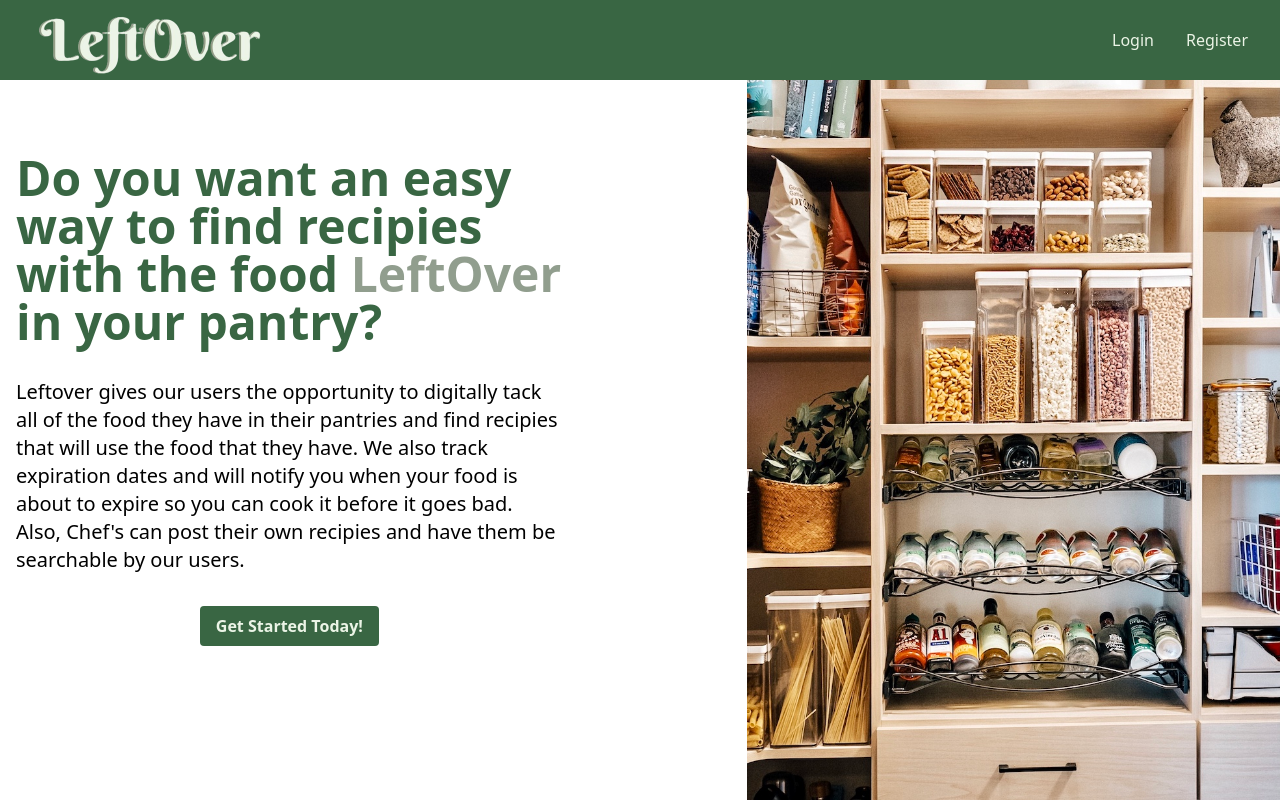
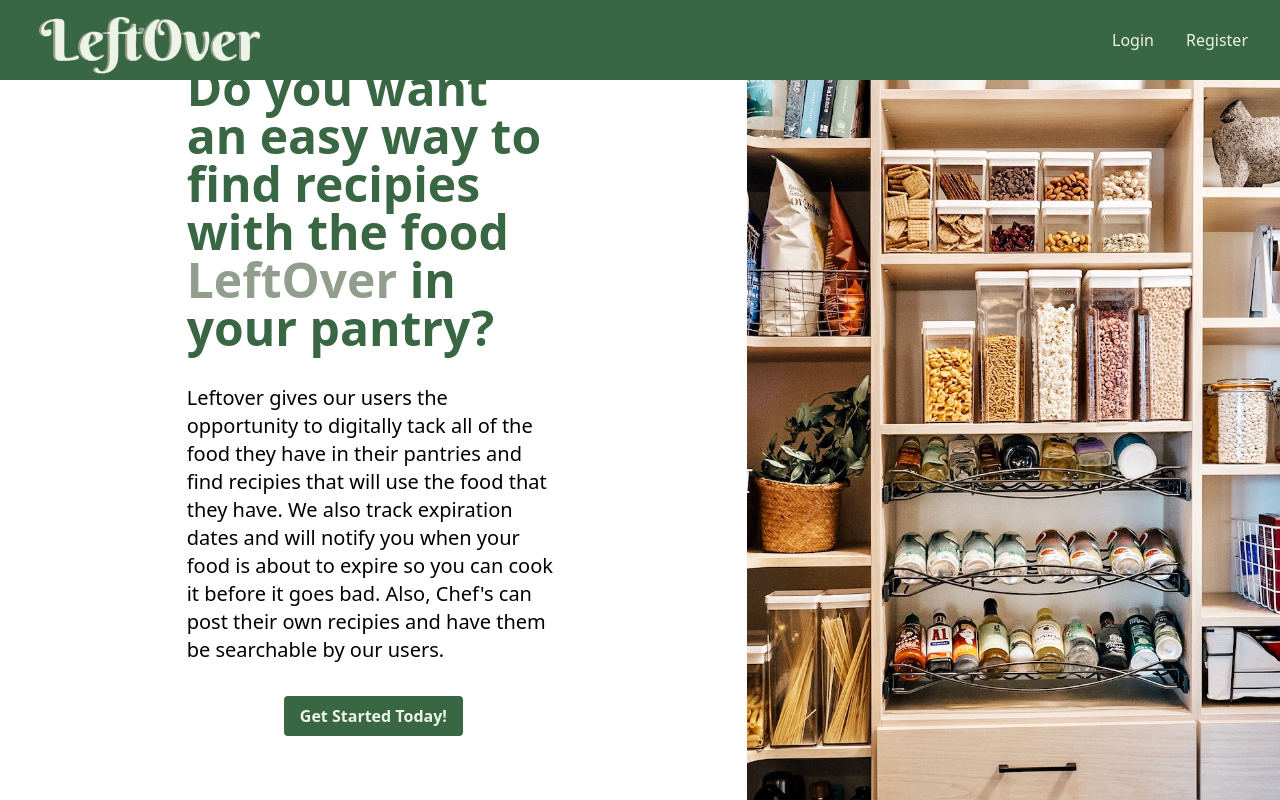
Before and after one commit to mastergoureau/EPantry, a Next.js app in the folder COP4521/leftover/: page / in a window 1280 px wide. Built offline with nearby package versions, Linux system fonts and the light colour scheme.

Commit message:
Fixes the home page on all screen sizes

```diff
--- a/COP4521/leftover/src/app/page.js
+++ b/COP4521/leftover/src/app/page.js
@@ -3,10 +3,9 @@ import Link from 'next/link';
 
 export default function Home() {
   return (
-    <div className="h-screen flex">
-      <div className="w-full flex items-center justify-center">
-        <div className="container mx-auto flex flex-col lg:flex-row lg:gap-2 gap-6 space-x-extra">
-          <div className="flex items-center justify-center flex-col gap-y-8 mt-20 lg:mt-0 mx-4">
+    <div className="flex h-screen">
+        <div className="w-full flex items-center justify-center">
+        <div className="w-1/2 flex items-center justify-center flex-col gap-y-8 mt-20 lg:mt-0 mx-4">
             <h1 className="text-5xl font-bold text-primary">Do you want an easy way to find recipies with the food <span className="text-secondary">LeftOver </span>in your pantry?</h1>
             <p className="text-xl">Leftover gives our users the opportunity to digitally tack all of the food they have in their pantries and find recipies that will use the food that they have.
               We also track expiration dates and will notify you when your food is about to expire so you can cook it before it goes bad.
@@ -18,9 +17,8 @@ export default function Home() {
             </button>
             </Link>
           </div>
-          <Image className="w-1/2 max-h-screen hidden lg:block object-cover" src="/pantry.jpg" width={400} height={300} />
         </div>
-      </div>
+      <Image src="/PANTRY.jpg" width={500} height={400} className="w-1/2 h-full lg:block hidden"/>
     </div>
   );
 }
```
